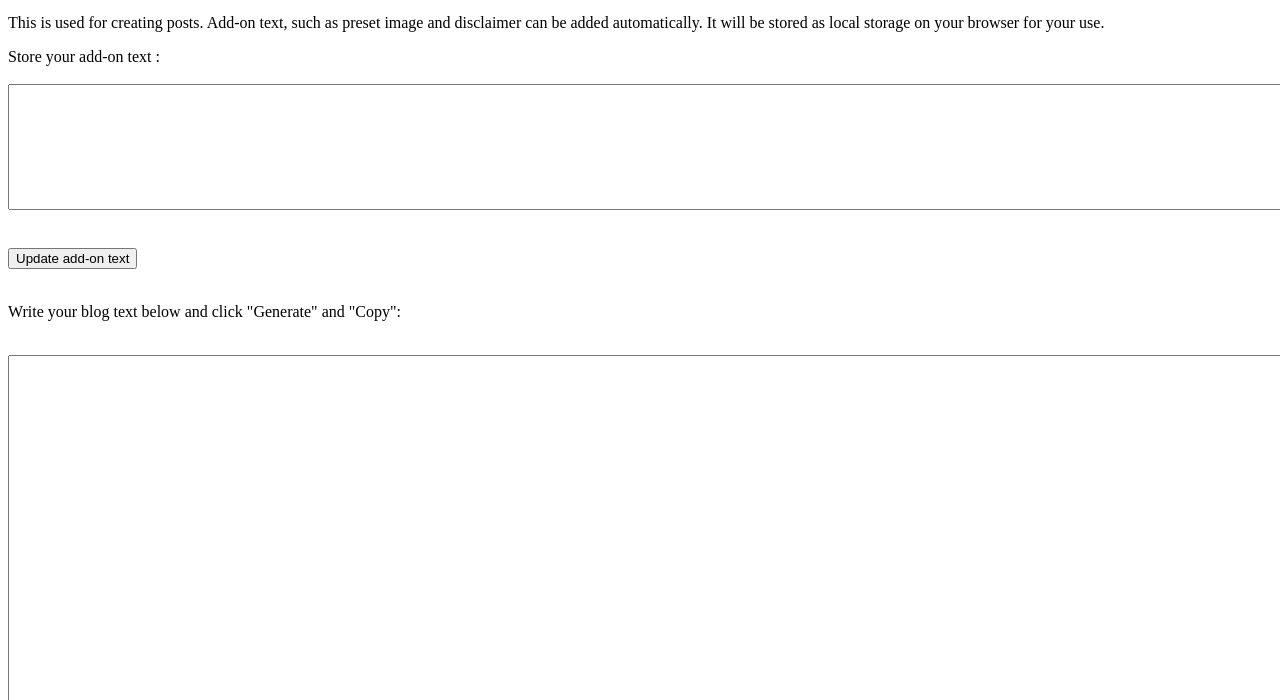
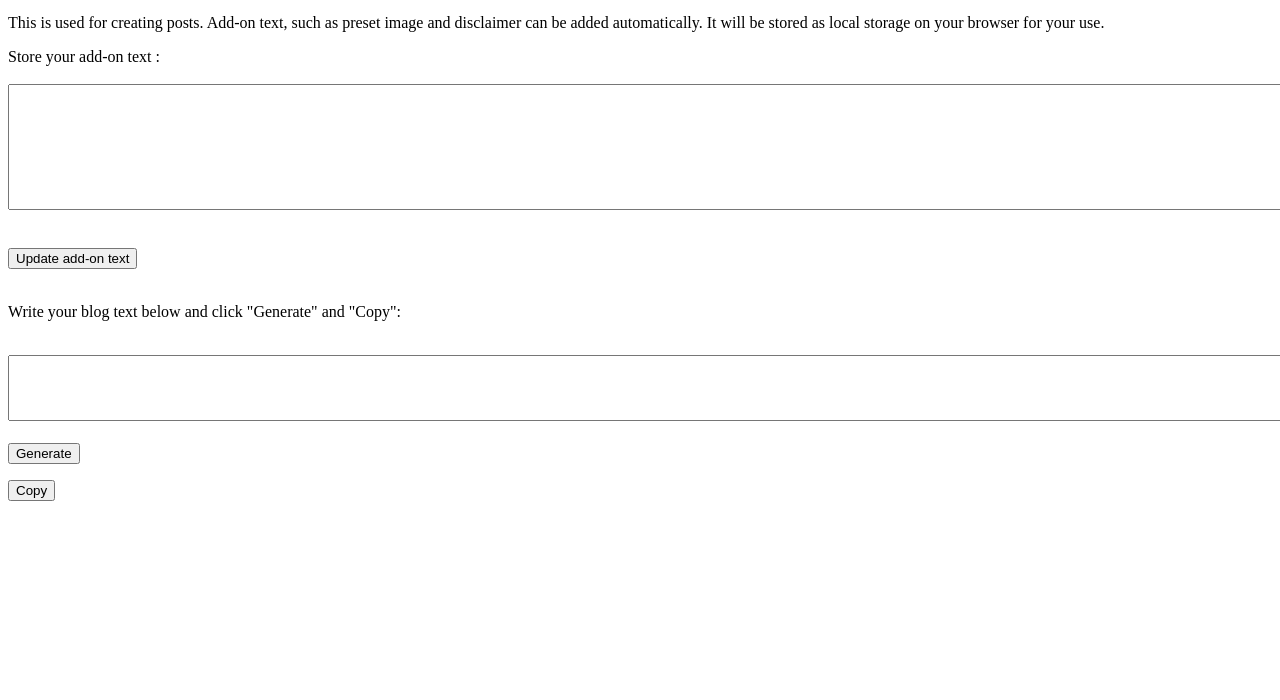
Before and after one commit to cryptothesis/hiveblog, a plain HTML site: page index.html in a window 1280 px wide. Shown: the part 100-800 px from the top of the page. Drawn offline with Linux system fonts and the light colour scheme.

Commit message:
Update index.html

```diff
--- a/index.html
+++ b/index.html
@@ -27,7 +27,7 @@
   <br>
   <p id ="Title3">Write your blog text below and click "Generate" and "Copy":</p>
   <br>
-  <textarea id="maintext1" rows="14" cols="80"></textarea>
+  <textarea id="maintext1" rows="2" cols="80"></textarea>
   <br>
   <br>
   <input type="button" onclick="generate()" value="Generate">
```
